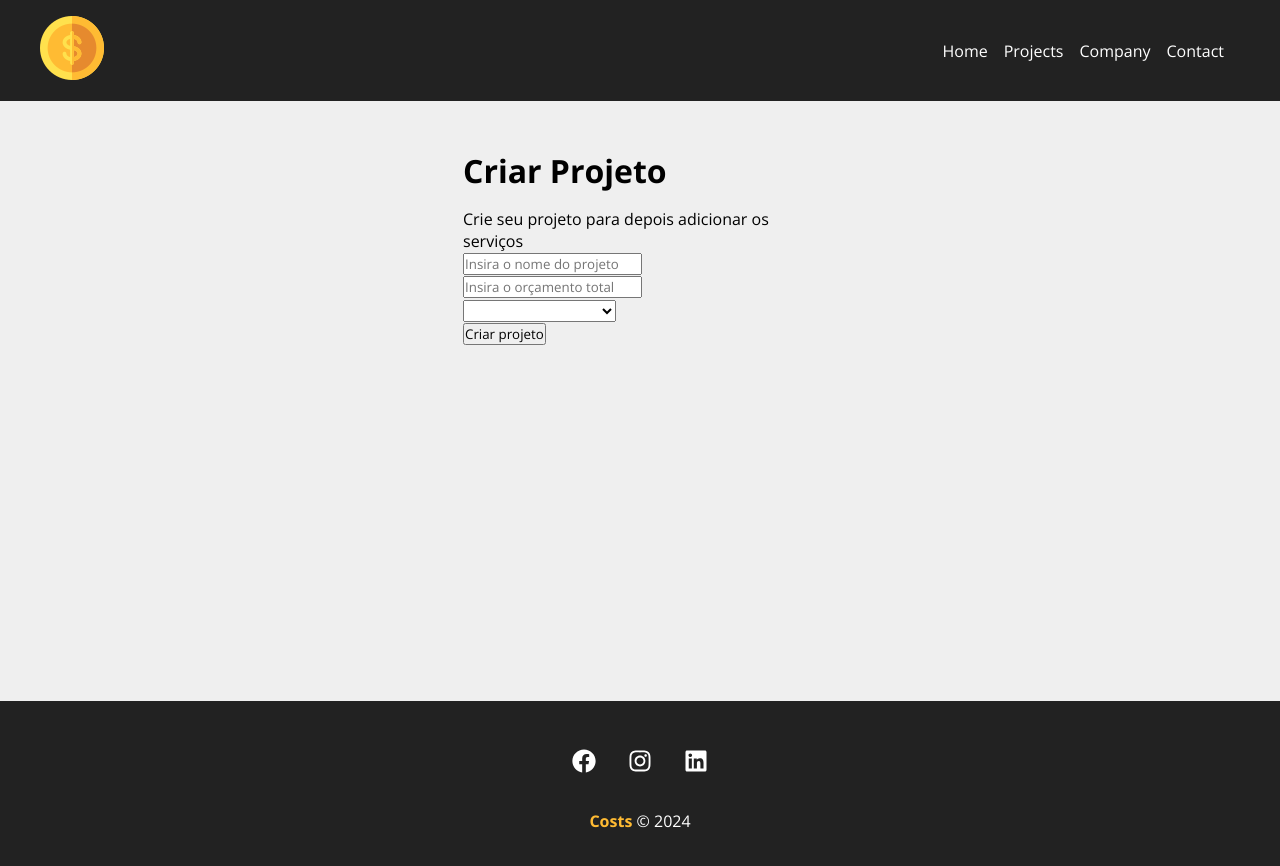
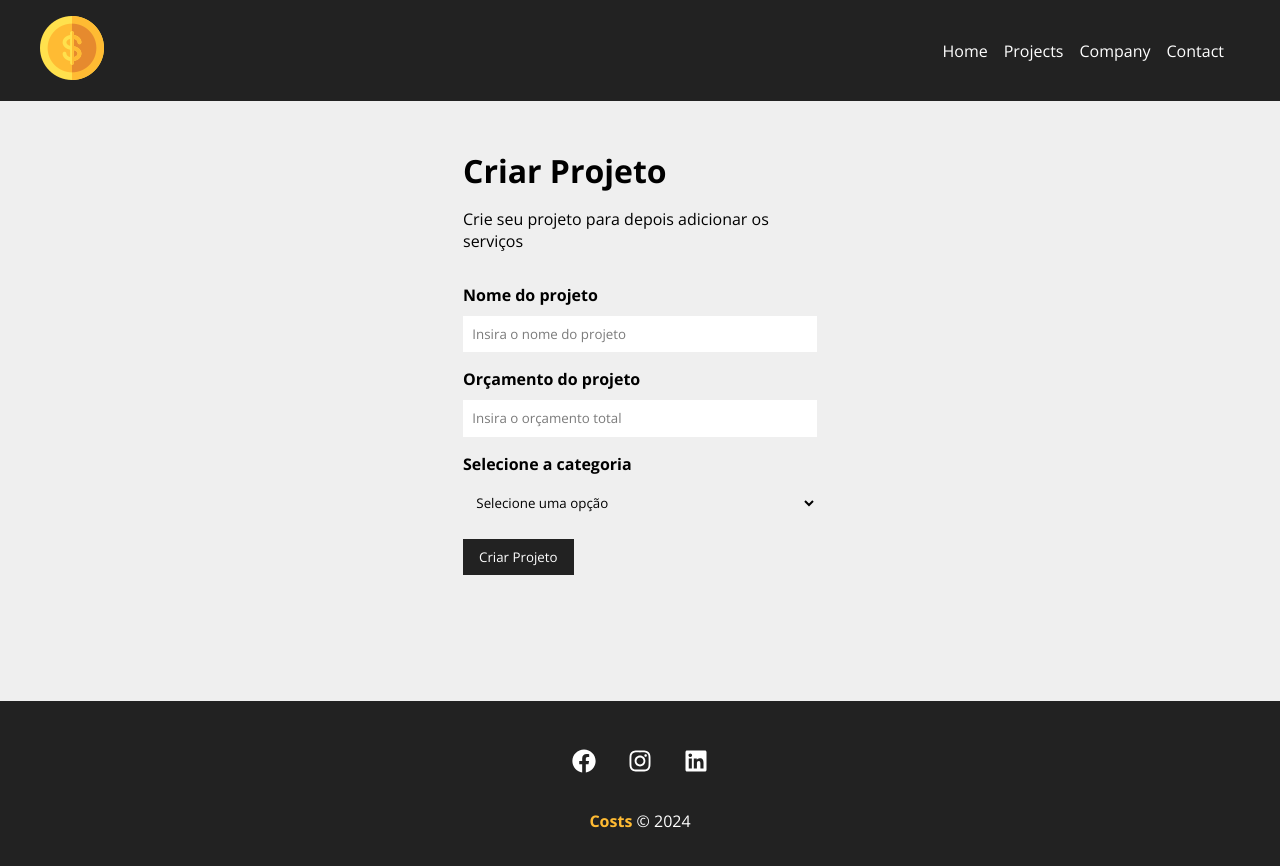
Before and after one commit to dornelesfernando/Frameworks, a React (Create React App) app in the folder React.js/costs/: page /newproject in a window 1280 px wide. Shown: the top 866 px of the page. Built offline with nearby package versions, Linux system fonts and the light colour scheme.

Commit message:
Construct FormProject

```diff
--- /dev/null
+++ b/React.js/costs/src/components/form/Input.js
@@ -0,0 +1,12 @@
+import styles from './Input.module.css'
+
+function Input ( { type, text, name, placeholder, handleOnChange, value }) {
+    return (
+        <div className={styles.form_control}>
+            <label htmlFor={name}>{text}</label>
+            <input type={type} name={name} id={name} placeholder={placeholder} onChange={handleOnChange} value={value} />
+        </div>
+    )
+}
+
+export default Input;
--- /dev/null
+++ b/React.js/costs/src/components/form/Input.module.css
@@ -0,0 +1,20 @@
+.form_control {
+    display: flex;
+    flex-direction: column;
+    margin-bottom: 1em;
+}
+
+.form_control label {
+    margin-bottom: .6em;
+    font-weight: bold;
+}
+
+.form_control input {
+    padding: .7em;
+    border-radius: 0;
+    border: none;
+}
+
+.form_control input::placeholder {
+    color: #7b7b7b;
+}
--- /dev/null
+++ b/React.js/costs/src/components/form/Select.js
@@ -0,0 +1,14 @@
+import styles from './Select.module.css'
+
+function Select ( { text, name, options, handleOnChange, value }) {
+    return (
+        <div className={styles.form_control}>
+            <label htmlFor={name}>{text}</label>
+            <select name={name} id={name}>
+                <option>Selecione uma opção</option>
+            </select>
+        </div>
+    )
+}
+
+export default Select;
--- /dev/null
+++ b/React.js/costs/src/components/form/Select.module.css
@@ -0,0 +1,16 @@
+.form_control {
+    display: flex;
+    flex-direction: column;
+    margin-bottom: 1em;
+}
+
+.form_control label {
+    margin-bottom: .6em;
+    font-weight: bold;
+}
+
+.form_control select {
+    padding: .7em;
+    border-radius: 0;
+    border: none;
+}
--- /dev/null
+++ b/React.js/costs/src/components/form/SubmitButton.js
@@ -0,0 +1,11 @@
+import styles from './SubmitButton.module.css'
+
+function SubmitButton ( { text }) {
+    return (
+        <div>
+            <button className={styles.btn}>{text}</button>
+        </div>
+    )
+}
+
+export default SubmitButton;
--- /dev/null
+++ b/React.js/costs/src/components/form/SubmitButton.module.css
@@ -0,0 +1,13 @@
+.btn {
+    background-color: #222;
+    color: #FFF;
+    padding: 0.7em 1.2em;
+    text-decoration: none;
+    transition: .5s;
+    cursor: pointer;
+    border: none;
+}
+
+.btn:hover{
+    color: #ffbb33;
+}
--- a/React.js/costs/src/components/pages/NewProject.js
+++ b/React.js/costs/src/components/pages/NewProject.js
@@ -6,7 +6,7 @@
         <div className={styles.newproject_container}>
             <h1>Criar Projeto</h1>
             <p>Crie seu projeto para depois adicionar os serviços</p>
-            <ProjectForm />
+            <ProjectForm btnText="Criar Projeto"/>
         </div>
     )
 }
--- a/React.js/costs/src/components/project/ProjectForm.js
+++ b/React.js/costs/src/components/project/ProjectForm.js
@@ -1,20 +1,15 @@
-function ProjectForm (){
+import Input from '../form/Input';
+import Select from '../form/Select';
+import SubmitButton from '../form/SubmitButton';
+import styles from './ProjectForm.module.css'
+
+function ProjectForm ({ btnText }){
     return (
-        <form>
-            <div>
-                <input type="text" placeholder="Insira o nome do projeto"/>
-            </div>
-            <div>
-                <input type="number" placeholder="Insira o orçamento total"/>
-            </div>
-            <div>
-                <select>
-                    <option disabled>Selecione a categoria</option>
-                </select>
-            </div>
-            <div>
-                <input type="submit" value="Criar projeto" />
-            </div>
+        <form className={styles.form}>
+            <Input type="text" text="Nome do projeto" name="name" placeholder="Insira o nome do projeto" />
+            <Input type="number" text="Orçamento do projeto" name="budget" placeholder="Insira o orçamento total" />
+            <Select name="category_id" text="Selecione a categoria"/>
+            <SubmitButton text={btnText}/>
         </form>
     )
 }
--- /dev/null
+++ b/React.js/costs/src/components/project/ProjectForm.module.css
@@ -0,0 +1,4 @@
+.form {
+    width: 100%;
+    margin: 2em 0;
+}
```
